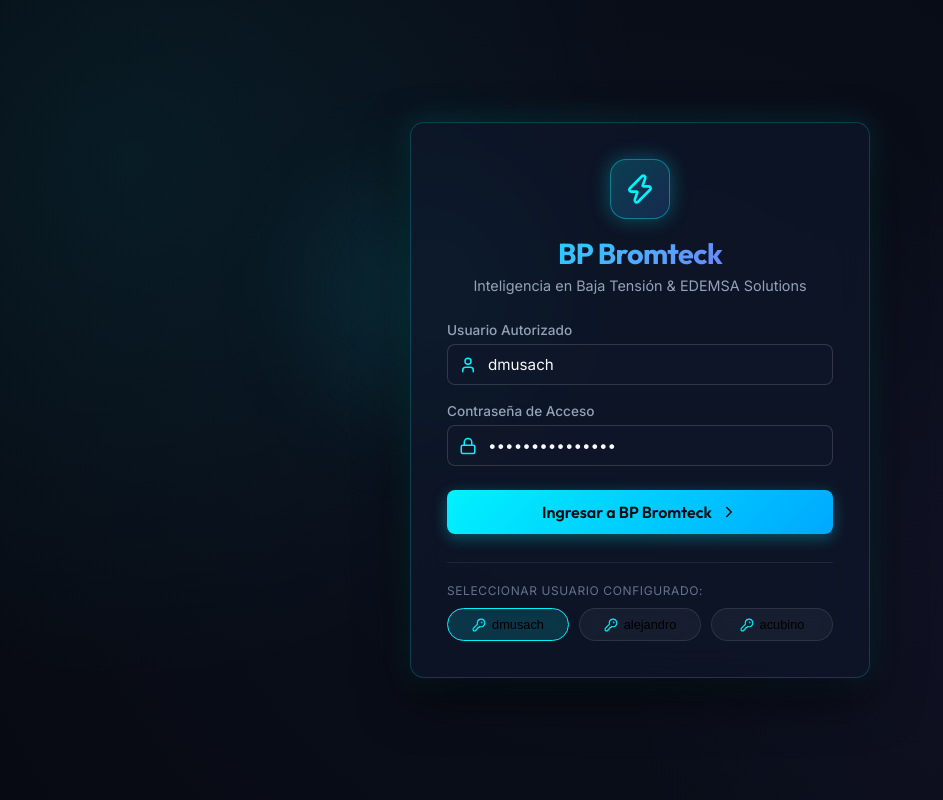
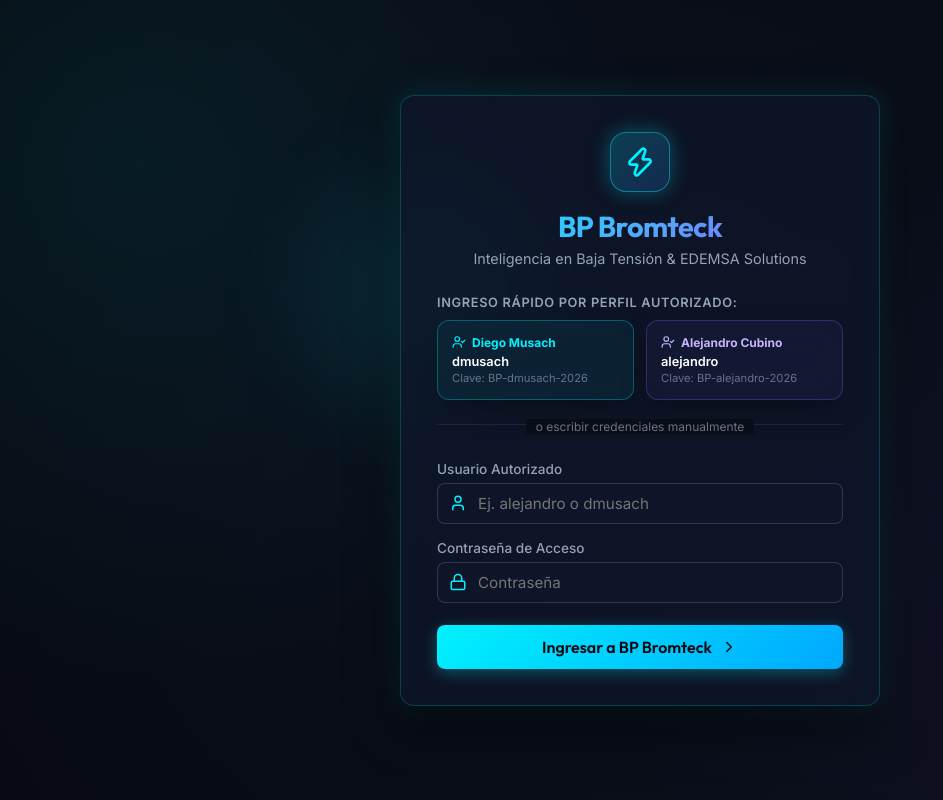
Before and after one commit to diegomusach/bp-bromteck-godel, a React (Vite) app: page / in a window 1280 px wide. Shown: the whole page, without its empty margins (0-943 px from the left). Built offline with nearby package versions, Linux system fonts and the light colour scheme.

Commit message:
feat: Remove prefilled credentials from LoginGateway inputs and add quick-login cards for Alejandro and Diego

```diff
--- a/src/components/LoginGateway.jsx
+++ b/src/components/LoginGateway.jsx
@@ -1,10 +1,10 @@
 import React, { useState } from 'react';
-import { Lock, User, Zap, KeyRound, ChevronRight, AlertCircle } from 'lucide-react';
+import { Lock, User, Zap, KeyRound, ChevronRight, AlertCircle, UserCheck } from 'lucide-react';
 import { VALID_USERS } from '../data/mockData';
 
 export default function LoginGateway({ onLoginSuccess }) {
-  const [username, setUsername] = useState('dmusach');
-  const [password, setPassword] = useState('BP-dmusach-2026');
+  const [username, setUsername] = useState('');
+  const [password, setPassword] = useState('');
   const [error, setError] = useState('');
 
   const handleLogin = (e) => {
@@ -16,14 +16,12 @@ export default function LoginGateway({ onLoginSuccess }) {
       setError('');
       onLoginSuccess(found);
     } else {
-      setError('Credenciales inválidas. Por favor utiliza los usuarios autorizados (dmusach o acubino).');
+      setError('Credenciales inválidas. Por favor utiliza los usuarios autorizados (dmusach o alejandro).');
     }
   };
 
-  const autofillUser = (u) => {
-    setUsername(u.username);
-    setPassword(u.pass);
-    setError('');
+  const handleDirectLogin = (user) => {
+    onLoginSuccess(user);
   };
 
   return (
@@ -51,7 +49,7 @@ export default function LoginGateway({ onLoginSuccess }) {
 
       <div className="glass-panel" style={{
         width: '100%',
-        maxWidth: '460px',
+        maxWidth: '480px',
         padding: '36px',
         position: 'relative',
         zIndex: 1,
@@ -81,7 +79,74 @@ export default function LoginGateway({ onLoginSuccess }) {
           </p>
         </div>
 
-        <form onSubmit={handleLogin} style={{ display: 'flex', flexDirection: 'column', gap: '18px' }}>
+        {/* PROMINENT QUICK LOGIN CARDS FOR DIEGO AND ALEJANDRO */}
+        <div style={{ marginBottom: '24px' }}>
+          <p style={{ fontSize: '0.8rem', color: 'var(--text-muted)', marginBottom: '10px', textTransform: 'uppercase', letterSpacing: '0.05em', fontWeight: 600 }}>
+            Ingreso Rápido por Perfil Autorizado:
+          </p>
+          <div style={{ display: 'grid', gridTemplateColumns: '1fr 1fr', gap: '12px' }}>
+
+            {/* Diego Card */}
+            <div
+              onClick={() => handleDirectLogin(VALID_USERS[0])}
+              className="glass-panel glass-panel-hover"
+              style={{
+                padding: '14px',
+                cursor: 'pointer',
+                border: '1px solid rgba(0, 242, 254, 0.3)',
+                background: 'rgba(0, 242, 254, 0.05)',
+                borderRadius: '12px',
+                textAlign: 'left'
+              }}
+            >
+              <div style={{ display: 'flex', alignItems: 'center', gap: '6px', fontSize: '0.75rem', color: '#00f2fe', fontWeight: 700 }}>
+                <UserCheck size={14} />
+                <span>Diego Musach</span>
+              </div>
+              <div style={{ fontSize: '0.8rem', color: '#fff', fontWeight: 600, marginTop: '4px' }}>
+                dmusach
+              </div>
+              <div style={{ fontSize: '0.7rem', color: 'var(--text-subtle)', marginTop: '2px' }}>
+                Clave: BP-dmusach-2026
+              </div>
+            </div>
+
+            {/* Alejandro Card */}
+            <div
+              onClick={() => handleDirectLogin(VALID_USERS[1])}
+              className="glass-panel glass-panel-hover"
+              style={{
+                padding: '14px',
+                cursor: 'pointer',
+                border: '1px solid rgba(139, 92, 246, 0.3)',
+                background: 'rgba(139, 92, 246, 0.05)',
+                borderRadius: '12px',
+                textAlign: 'left'
+              }}
+            >
+              <div style={{ display: 'flex', alignItems: 'center', gap: '6px', fontSize: '0.75rem', color: '#c4b5fd', fontWeight: 700 }}>
+                <UserCheck size={14} />
+                <span>Alejandro Cubino</span>
+              </div>
+              <div style={{ fontSize: '0.8rem', color: '#fff', fontWeight: 600, marginTop: '4px' }}>
+                alejandro
+              </div>
+              <div style={{ fontSize: '0.7rem', color: 'var(--text-subtle)', marginTop: '2px' }}>
+                Clave: BP-alejandro-2026
+              </div>
+            </div>
+
+          </div>
+        </div>
+
+        <div style={{ position: 'relative', textAlign: 'center', margin: '20px 0 16px 0' }}>
+          <div style={{ height: '1px', background: 'rgba(255,255,255,0.08)' }}></div>
+          <span style={{ position: 'relative', top: '-10px', background: '#090d16', padding: '0 10px', fontSize: '0.75rem', color: 'var(--text-subtle)' }}>
+            o escribir credenciales manualmente
+          </span>
+        </div>
+
+        <form onSubmit={handleLogin} style={{ display: 'flex', flexDirection: 'column', gap: '16px' }}>
           <div>
             <label style={{ display: 'block', fontSize: '0.85rem', color: 'var(--text-muted)', marginBottom: '6px', fontWeight: 500 }}>
               Usuario Autorizado
@@ -92,7 +157,7 @@ export default function LoginGateway({ onLoginSuccess }) {
                 type="text"
                 className="input-glass"
                 style={{ paddingLeft: '40px' }}
-                placeholder="Nombre de usuario"
+                placeholder="Ej. alejandro o dmusach"
                 value={username}
                 onChange={(e) => setUsername(e.target.value)}
                 required
@@ -140,33 +205,6 @@ export default function LoginGateway({ onLoginSuccess }) {
             <ChevronRight size={18} />
           </button>
         </form>
-
-        <div style={{ marginTop: '28px', paddingTop: '20px', borderTop: '1px solid rgba(255, 255, 255, 0.08)' }}>
-          <p style={{ fontSize: '0.75rem', color: 'var(--text-subtle)', marginBottom: '10px', textTransform: 'uppercase', letterSpacing: '0.05em' }}>
-            Seleccionar Usuario Configurado:
-          </p>
-          <div style={{ display: 'flex', gap: '10px' }}>
-            {VALID_USERS.map((u) => (
-              <button
-                key={u.username}
-                type="button"
-                onClick={() => autofillUser(u)}
-                className="glass-pill"
-                style={{
-                  flex: 1,
-                  cursor: 'pointer',
-                  justifyContent: 'center',
-                  padding: '8px 10px',
-                  background: username === u.username ? 'rgba(0, 242, 254, 0.15)' : 'rgba(255, 255, 255, 0.04)',
-                  borderColor: username === u.username ? 'var(--color-primary)' : 'rgba(255, 255, 255, 0.1)'
-                }}
-              >
-                <KeyRound size={14} color="#00f2fe" />
-                <span>{u.username}</span>
-              </button>
-            ))}
-          </div>
-        </div>
       </div>
     </div>
   );
```
